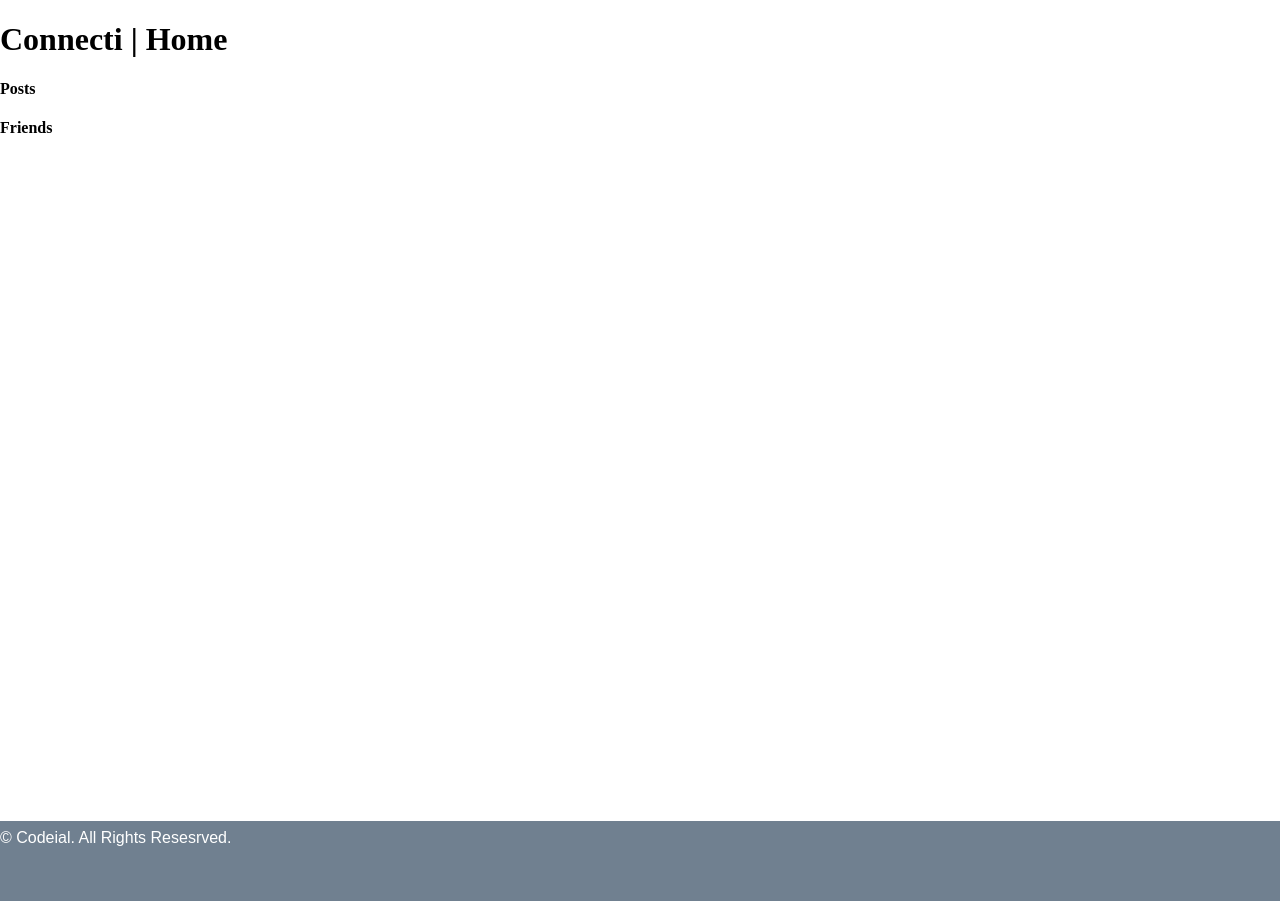
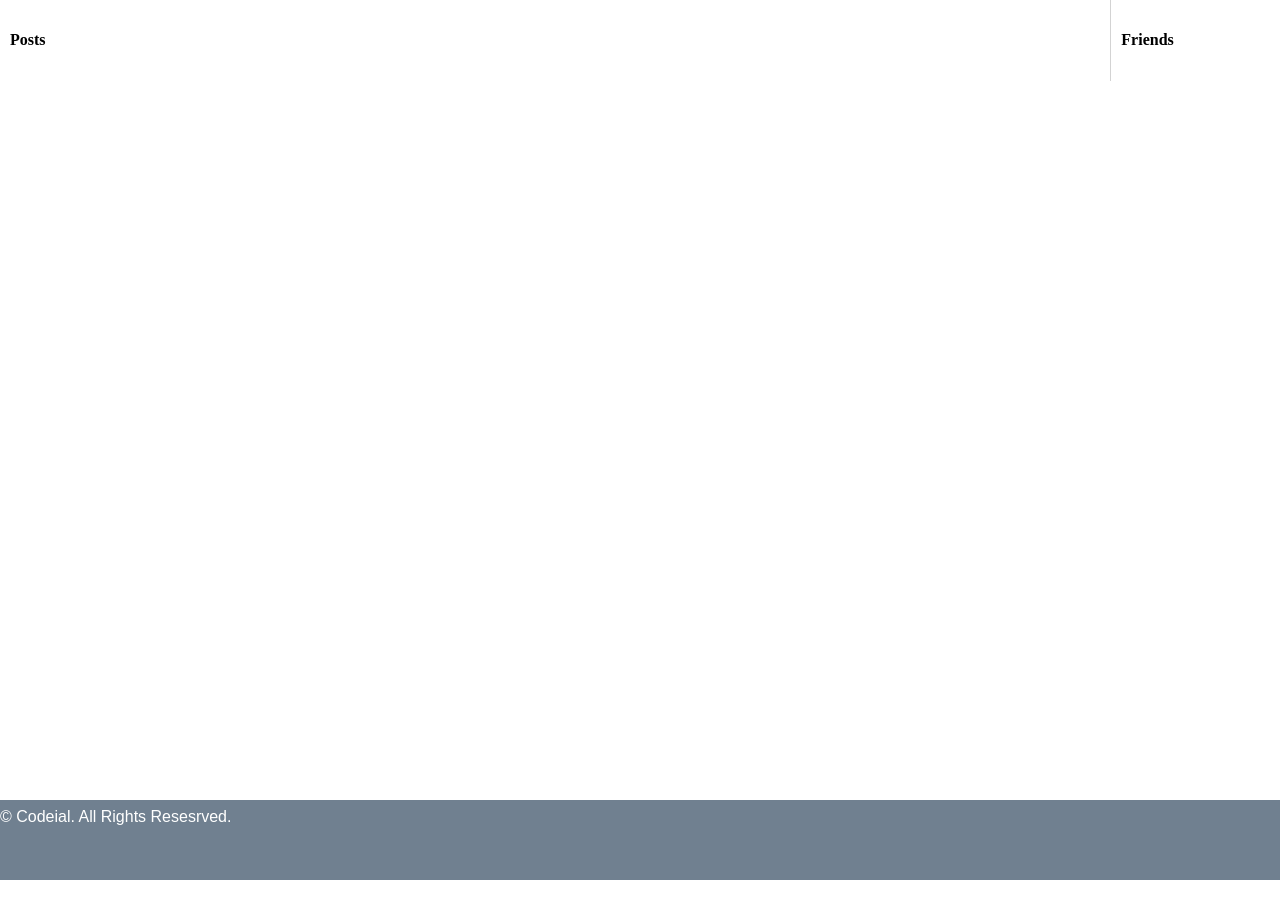
Before and after one commit to devangsaxena/Connecti, a Node server app: page / in a window 1280 px wide. Shown: the part 56-957 px from the top of the page. After the commit the page ends 936 px from the top, so only its background shows below. Run offline with Node 20, Linux system fonts and the light colour scheme; data that the repository does not hold is empty; style sheets or scripts are compiled from the project's sources; some libraries are stand-ins or nearby versions.

Commit message:
partition added

```diff
--- /dev/null
+++ b/assets/css/home.css
@@ -0,0 +1,10 @@
+#home-container {
+  display: flex; }
+  #home-container #feed-posts {
+    width: 88%;
+    padding: 10px; }
+  #home-container #user-friends {
+    width: 12%;
+    padding: 10px;
+    border-left: 1px solid lightgrey;
+    height: 100%; }
--- /dev/null
+++ b/assets/scss/home.scss
@@ -0,0 +1,14 @@
+#home-container{
+    display: flex;
+
+    #feed-posts{
+        width:88%;
+        padding: 10px;
+    }
+    #user-friends{
+        width: 12%;
+        padding: 10px;
+        border-left: 1px solid lightgrey;
+        height: 100%;
+    }
+}
--- a/views/home.ejs
+++ b/views/home.ejs
@@ -1,7 +1,6 @@
-<h1>
-        <%=title %>
-</h1>
+<link rel="stylesheet" href="/css/home.css">
 
+<div id="home-container">
         <section id="feed-posts">
                 <h4>Posts</h4>
                 <% if (locals.user){ %>
@@ -30,3 +29,5 @@
                    </p>
                 <% } %>
         </section>
+
+</div>
```
Lines whose indentation alone changed are shown as unchanged.
